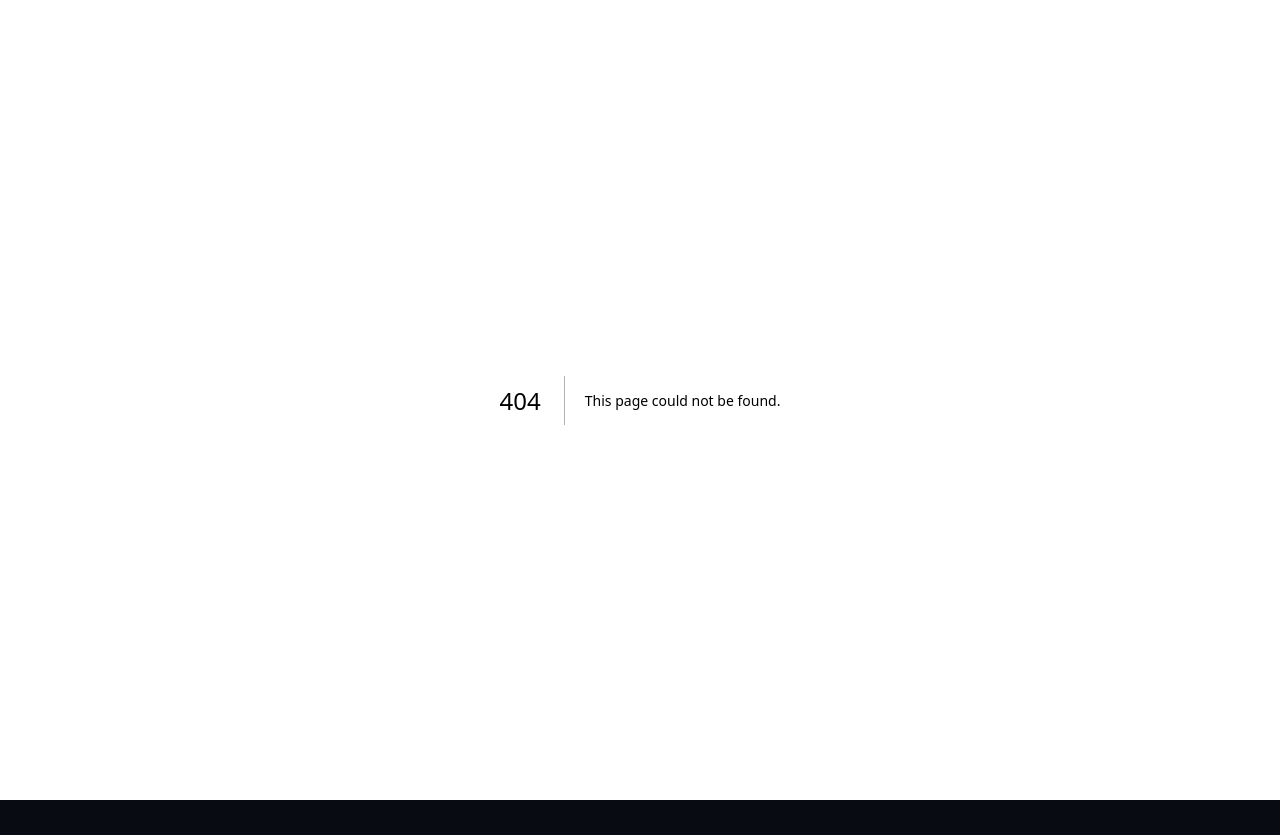
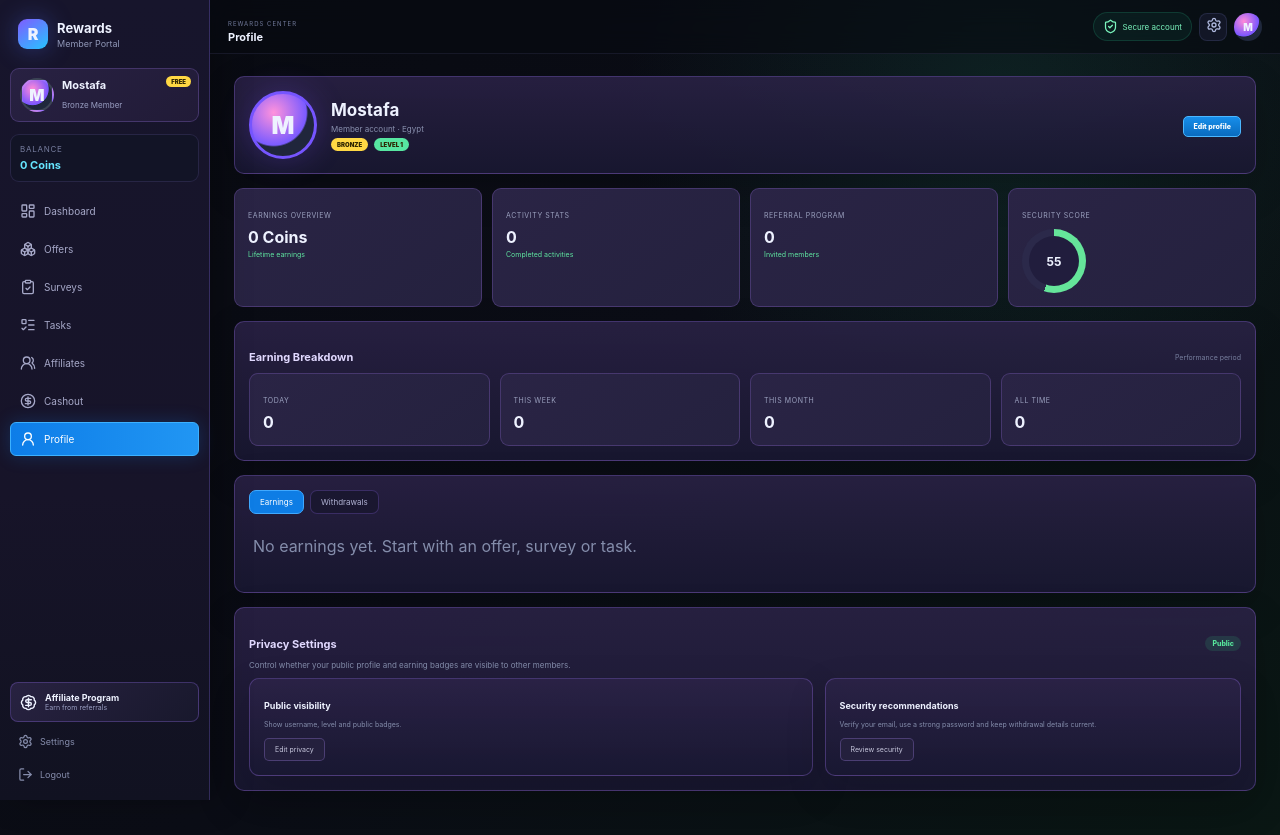
Before and after one commit to omarkhair-labs/rewards-platform, a Next.js app in the folder apps/web/: page /profile in a window 1280 px wide. Before the commit this address had no page. Before the commit the page ends 800 px from the top, so only its background shows below. Built offline with nearby package versions, Linux system fonts and the light colour scheme.

Commit message:
web: add apps/web/app/(portal)/profile/page.tsx

```diff
--- /dev/null
+++ b/apps/web/app/(portal)/profile/page.tsx
@@ -0,0 +1,51 @@
+'use client';
+
+import { useState } from 'react';
+
+export default function ProfilePage(){
+  const [tab,setTab]=useState<'earnings'|'withdrawals'>('earnings');
+  return <>
+    <div className="panel">
+      <div className="profile-head">
+        <div className="profile-avatar">M</div>
+        <div className="profile-meta">
+          <h1>Mostafa</h1>
+          <p>Member account · Egypt</p>
+          <div className="level-row"><span className="level-badge">BRONZE</span><span className="level-badge" style={{background:'#57e6a1'}}>LEVEL 1</span></div>
+        </div>
+        <div style={{marginLeft:'auto'}}><button className="primary-button">Edit profile</button></div>
+      </div>
+    </div>
+
+    <div className="stats-grid mt">
+      <div className="stat-card"><span>Earnings Overview</span><strong>0 Coins</strong><em>Lifetime earnings</em></div>
+      <div className="stat-card"><span>Activity Stats</span><strong>0</strong><em>Completed activities</em></div>
+      <div className="stat-card"><span>Referral Program</span><strong>0</strong><em>Invited members</em></div>
+      <div className="stat-card"><span>Security Score</span><div className="progress-ring" style={{marginTop:7}}><b>55</b></div></div>
+    </div>
+
+    <div className="panel mt">
+      <div className="section-heading"><h2>Earning Breakdown</h2><span>Performance period</span></div>
+      <div className="stats-grid">
+        <div className="stat-card"><span>Today</span><strong>0</strong></div>
+        <div className="stat-card"><span>This Week</span><strong>0</strong></div>
+        <div className="stat-card"><span>This Month</span><strong>0</strong></div>
+        <div className="stat-card"><span>All Time</span><strong>0</strong></div>
+      </div>
+    </div>
+
+    <div className="panel mt">
+      <div className="filters"><button className={'filter '+(tab==='earnings'?'active':'')} onClick={()=>setTab('earnings')}>Earnings</button><button className={'filter '+(tab==='withdrawals'?'active':'')} onClick={()=>setTab('withdrawals')}>Withdrawals</button></div>
+      <div style={{padding:'22px 4px'}} className="muted">{tab==='earnings'?'No earnings yet. Start with an offer, survey or task.':'No withdrawals yet.'}</div>
+    </div>
+
+    <div className="panel mt">
+      <div className="section-heading"><h2>Privacy Settings</h2><span className="status-pill available">Public</span></div>
+      <p className="muted" style={{fontSize:8}}>Control whether your public profile and earning badges are visible to other members.</p>
+      <div className="split">
+        <div className="panel"><b style={{fontSize:9}}>Public visibility</b><p className="muted" style={{fontSize:7}}>Show username, level and public badges.</p><button className="secondary-button">Edit privacy</button></div>
+        <div className="panel"><b style={{fontSize:9}}>Security recommendations</b><p className="muted" style={{fontSize:7}}>Verify your email, use a strong password and keep withdrawal details current.</p><button className="secondary-button">Review security</button></div>
+      </div>
+    </div>
+  </>;
+}
```
